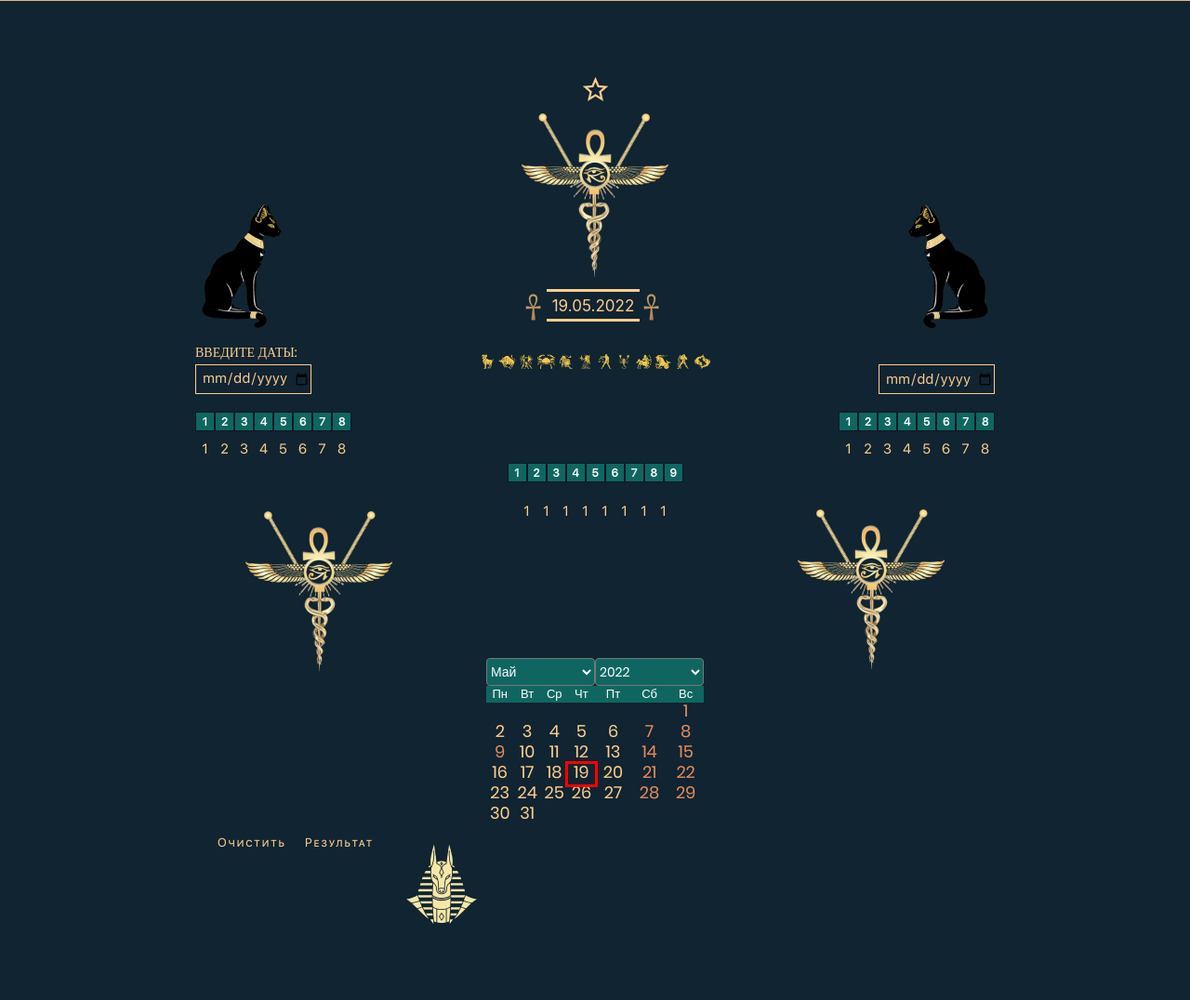
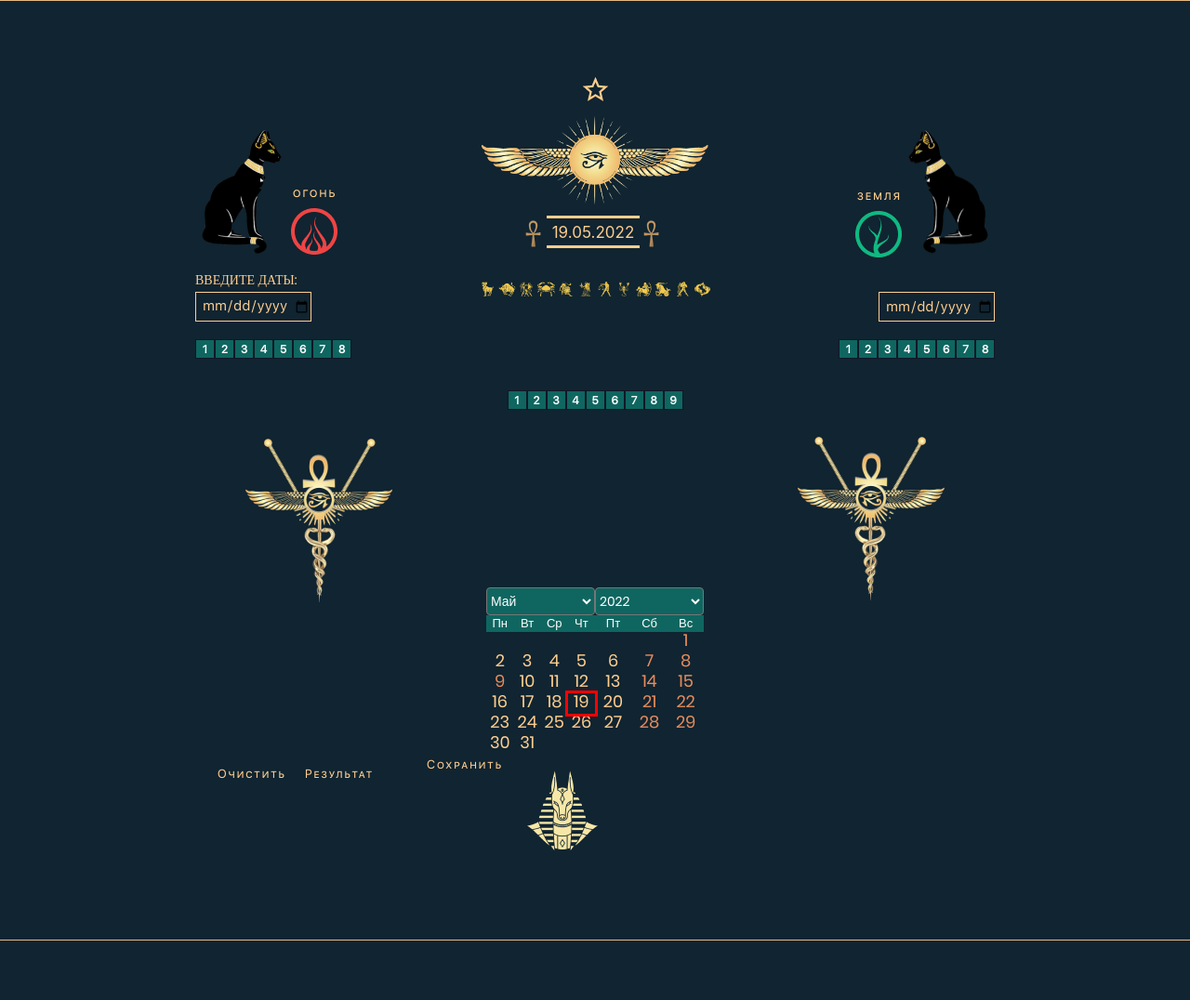
Before and after one commit to Nairnbru007/tarocalendar, a Django app: page /algorithm/ in a window 1280 px wide. Shown: the part 88-1164 px from the top of the page at 93% size. Run offline with Django 4.2, Linux system fonts and the light colour scheme; some libraries are stand-ins or nearby versions; some web fonts are replaced.

Commit message:
update algorithm

```diff
--- a/astro/astro/views.py
+++ b/astro/astro/views.py
@@ -18,19 +18,32 @@
 from astro.astro.forms import *
 from django.contrib.auth import authenticate, login
 from django.contrib import messages
-from django.http import HttpResponseRedirect, HttpResponse, HttpResponseBadRequest
+from django.http import HttpResponseRedirect, HttpResponse, HttpResponseBadRequest, JsonResponse
 from django.contrib.sites.shortcuts import get_current_site
 from django.template.loader import render_to_string
 from django.utils.http import urlsafe_base64_encode, urlsafe_base64_decode
 from django.utils.encoding import force_bytes, force_str
 from .tokens import account_activation_token, password_reset_token
 from django.core.mail import EmailMessage
-
+import json
 from datetime import datetime
 
 from os import walk
 import os
+import random
 
+def algorithm_run(left_arr,center_arr,right_arr):
+    for i in range(1,9):
+        left_arr['x1'+str(i)]=str(random.randint(1, 8))
+        right_arr['x2'+str(i)]=str(random.randint(1, 8))
+        center_arr['x3'+str(i)]=str(random.randint(1, 8))
+        #print(left_arr)
+        #print(right_arr)
+        #print(center_arr)
+#     left_arr=[random.randint(1, 8) for i in range (1,8)]
+#     center_arr=[random.randint(1, 8) for i in range (1,8)]
+#     right_arr=[random.randint(1, 8) for i in range (1,8)]
+    return {**left_arr,**center_arr,**right_arr}
 # def index(request):
 #     return render(request, 'index.html')
 
@@ -445,20 +458,6 @@
 
 class Algorithm(View):
 
-#     def get(self, request, *args, **kwargs):
-#         return render(
-#             request,
-#             'agreement.html',
-#         )
-
-
-
-#     def get(self, request, *args, **kwargs):
-#         return render(
-#             request,
-#             'agreement.html',
-#         )
-
     login_form = LoginForm
     register_form = Sign_Up_Form()
     forgot_password_form = UserForgotPasswordForm()
@@ -583,12 +582,12 @@
                                  "На Ваш электронный адрес {} было направлено письмо, для сброса Вашего пароля.".format(
                                      request.POST.get('email')))
                 return HttpResponseRedirect(request.path)
-        if request.POST.get('Result'):
+        if request.POST.get('Save'):
             data = request.POST
             left_result=""
             right_result=""
             center_result=""
-            for i in range(1,8):
+            for i in range(1,9):
                left_result=left_result+str(data['x1'+str(i)])
                right_result=right_result+str(data['x2'+str(i)])
                center_result=center_result+str(data['x3'+str(i)])
@@ -609,6 +608,42 @@
             #aaa = request.POST.get('x11')
             #print(data['x12'])
             return HttpResponseRedirect(request.path)
+        if request.POST.get('Result'):
+            data = request.POST
+            left_result_={}
+            right_result_={}
+            center_result_={}
+            context={'date1':data['date1'],'date2':data['date2']}
+            for i in range(1,9):
+               left_result_['x1'+str(i)]=str(data['x1'+str(i)])
+               right_result_['x2'+str(i)]=str(data['x2'+str(i)])
+               center_result_['x3'+str(i)]=str(data['x3'+str(i)])
+
+            result_values=algorithm_run(left_result_,center_result_,right_result_)
+            #print(result_values)
+            context={**context,**result_values}
+            # for i in range(1,9):
+#                context['x1'+str(i)]=result_values['x1'+str(i)]
+#                context['x2'+str(i)]=result_values['x2'+str(i)]
+#                context['x3'+str(i)]=result_values['x3'+str(i)]
+
+
+#             favorites = Favorites.objects.create(
+#                 user=request.user.username,
+#                 date=datetime.today().strftime('%d.%m.%Y'),
+#
+#                 rakurs_left=left_result,
+#                 rakurs_center=right_result,
+#                 rakurs_right=center_result,
+#
+#                 unknoun_field=1,
+#                 note='Информация о записи',
+#                 alarm=False
+#             )
+            #favorites.save()
+            #aaa = request.POST.get('x11')
+            #print(data['x12'])
+            return render(request, 'algorithm.html', context=context)
 
 @method_decorator(login_required(login_url='/'), name='dispatch')
 class Tarif(View):
--- a/astro/static/css/style.css
+++ b/astro/static/css/style.css
@@ -359,7 +359,7 @@
 	padding-left:64px;
 }
 .center_input{
-	width: 21px;
+	width: 24px;
 	height: 21px;
 	border: #111827;
 	text-align:center;
--- a/astro/templates/algorithm.html
+++ b/astro/templates/algorithm.html
@@ -76,7 +76,7 @@
 		<div class="container">
 			<div class="row justify-content-md-center">
 				<div class="col-sm-auto favorites">
-					<img src="{% static 'images/2223.png' %}" class="" alt="">
+					<img src="{% static 'images/lights.png' %}" class="" style="max-height: 100px;" alt="">
 				</div>
 			</div>
 		</div>
@@ -84,17 +84,18 @@
 			<div class="row">
 				<div class="col align-self-start">
 					<img src="{% static 'images/cat1.png' %}" class="cat1" alt="">
+					<img src="{% static 'images/fire.png' %}" class="cat1" alt="">
 				</div>
 				<div class="col align-self-center cat3 circle__filter2 flex">
                     <img src="{% static 'images/image_d18_3.png' %}" class="crosses" alt="">
 						<input id="current_date" class="center_date"  disabled style="width: 100px;"></p>
                     <img src="{% static 'images/image_d18_3.png' %}" class="crosses_1" alt="">
 				</div>
-
 				<div class="col align-self-end">
                     <div class="calendar__top cat1 flex">
-					<img src="{% static 'images/cat2.png' %}" class="" alt="">
-                        </div>
+                    <img src="{% static 'images/earth.png' %}" style="width: 50px; height:78px;position:initial;margin:60px 0 0 0;" class="cat2" alt="">
+					<img src="{% static 'images/cat2.png' %}" style="width: 100px; height:135px;position:initial;" class="cat2" alt="">
+                    </div>
 				</div>
 			</div>
 		</div>
@@ -135,43 +136,46 @@
 
 				<div class="calendar__top  inp_date">
 				<p style="color:#FFCE8E;">ВВЕДИТЕ ДАТЫ:<p>
-				<input type="date" class="calendar__top_input input-number" name="date1" style="width: 125px; color:#FFCE8E;">
+				<input type="date" class="calendar__top_input input-number" name="date1" style="width: 125px; color:#FFCE8E;" value={{ date1 }}>
 				</div>
+
 				</div>
 				<div class="col align-self-center ">
 				</div>
+
 				<div class="col align-self-end">
 					<div class="calendar__top inp_date flex">
-					<input type="date" class="calendar__top_input input-number" name="date2" style="width: 125px; color:#FFCE8E;">
+					<input type="date" class="calendar__top_input input-number" name="date2" style="width: 125px; color:#FFCE8E;" value={{ date2 }}>
 					</div>
 				</div>
+
 			</div>
 		</div>
 		<div class="container">
 			<div class="row">
 				<div class="col align-self-start">
                     <div class="inp_date_3 flex">
-					<input type="text" name="x11" class="center_input_empty" id="digits_start_day_sum_1" value="1"  >
-					<input type="text" name="x12" class="center_input_empty" id="digits_start_day_sum_1" value="2"  >
-					<input type="text" name="x13" class="center_input_empty" id="digits_start_day_sum_1" value="3"  >
-					<input type="text" name="x14" class="center_input_empty" id="digits_start_day_sum_1" value="4"  >
-                    <input type="text" name="x15" class="center_input_empty" id="digits_start_day_sum_1" value="5"  >
-					<input type="text" name="x16" class="center_input_empty" id="digits_start_day_sum_1" value="6"  >
-					<input type="text" name="x17" class="center_input_empty" id="digits_start_day_sum_1" value="7"  >
-					<input type="text" name="x18" class="center_input_empty" id="digits_start_day_sum_1" value="8"  >
+					<input type="text" name="x11" class="center_input_empty" id="digits_start_day_sum_1" value={{ x11 }}  >
+					<input type="text" name="x12" class="center_input_empty" id="digits_start_day_sum_1" value={{ x12 }}  >
+					<input type="text" name="x13" class="center_input_empty" id="digits_start_day_sum_1" value={{ x13 }}  >
+					<input type="text" name="x14" class="center_input_empty" id="digits_start_day_sum_1" value={{ x14 }}  >
+                    <input type="text" name="x15" class="center_input_empty" id="digits_start_day_sum_1" value={{ x15 }}  >
+					<input type="text" name="x16" class="center_input_empty" id="digits_start_day_sum_1" value={{ x16 }}  >
+					<input type="text" name="x17" class="center_input_empty" id="digits_start_day_sum_1" value={{ x17 }}  >
+					<input type="text" name="x18" class="center_input_empty" id="digits_start_day_sum_1" value={{ x18 }}  >
 			        </div>
 			    </div>
 			    <div class="col align-self-center "></div>
                 <div class="col align-self-end ">
 				    <div class="calendar__top inp_date_3 flex">
-					<input type="text" name="x21" class="center_input_empty" id="digits_start_day_sum_1_1" value="1"  >
-                    <input type="text" name="x22" class="center_input_empty" id="digits_start_day_sum_1_1" value="2"  >
-                    <input type="text" name="x23" class="center_input_empty" id="digits_start_day_sum_1_1" value="3"  >
-                    <input type="text" name="x24" class="center_input_empty" id="digits_start_day_sum_1_1" value="4"  >
-					<input type="text" name="x25" class="center_input_empty" id="digits_start_day_sum_1_1" value="5"  >
-					<input type="text" name="x26" class="center_input_empty" id="digits_start_day_sum_1_1" value="6"  >
-					<input type="text" name="x27" class="center_input_empty" id="digits_start_day_sum_1_1" value="7"  >
-					<input type="text" name="x28" class="center_input_empty" id="digits_start_day_sum_1_1" value="8"  >
+					<input type="text" name="x21" class="center_input_empty" id="digits_start_day_sum_1_1" value={{ x21 }}  >
+                    <input type="text" name="x22" class="center_input_empty" id="digits_start_day_sum_1_1" value={{ x22 }}  >
+                    <input type="text" name="x23" class="center_input_empty" id="digits_start_day_sum_1_1" value={{ x23 }}  >
+                    <input type="text" name="x24" class="center_input_empty" id="digits_start_day_sum_1_1" value={{ x24 }}  >
+					<input type="text" name="x25" class="center_input_empty" id="digits_start_day_sum_1_1" value={{ x25 }}  >
+					<input type="text" name="x26" class="center_input_empty" id="digits_start_day_sum_1_1" value={{ x26 }}  >
+					<input type="text" name="x27" class="center_input_empty" id="digits_start_day_sum_1_1" value={{ x28 }}  >
+					<input type="text" name="x28" class="center_input_empty" id="digits_start_day_sum_1_1" value={{ x28 }}  >
                     </div>
                 </div>
 	        </div>
@@ -208,15 +212,15 @@
                     </div>
                 </div>
                 <div class="col align-self-center ">
-                    <div class="flex rakurs_center circle__filter2">
-					<input type="text" name="x31" class="center_input" id="rakurs_right_1" value="1" >
-					<input type="text" name="x32" class="center_input" id="rakurs_right_2" value="1" >
-					<input type="text" name="x33" class="center_input" id="rakurs_right_3" value="1" >
-					<input type="text" name="x34" class="center_input" id="rakurs_right_4" value="1" >
-					<input type="text" name="x35" class="center_input" id="rakurs_right_5" value="1" >
-					<input type="text" name="x36" class="center_input" id="rakurs_right_6" value="1" >
-					<input type="text" name="x37" class="center_input" id="rakurs_right_7" value="1" >
-					<input type="text" name="x38" class="center_input" id="rakurs_right_8" value="1" >
+                    <div class="flex rakurs_center circle__filter2" style="margin:-24px 0 0 0;">
+					<input type="text" name="x31" class="center_input" id="rakurs_right_1" value={{ x31 }} >
+					<input type="text" name="x32" class="center_input" id="rakurs_right_2" value={{ x32 }} >
+					<input type="text" name="x33" class="center_input" id="rakurs_right_3" value={{ x33 }} >
+					<input type="text" name="x34" class="center_input" id="rakurs_right_4" value={{ x34 }} >
+					<input type="text" name="x35" class="center_input" id="rakurs_right_5" value={{ x35 }} >
+					<input type="text" name="x36" class="center_input" id="rakurs_right_6" value={{ x36 }} >
+					<input type="text" name="x37" class="center_input" id="rakurs_right_7" value={{ x37 }} >
+					<input type="text" name="x38" class="center_input" id="rakurs_right_8" value={{ x38 }} >
 				</div>
                 </div>
                 <div class="col align-self-end ">
@@ -238,7 +242,7 @@
           <div class="row">
                 <div class="col align-self-start">
                     <div class="calendar__top flex Group_506 circle__filter2">
-					<img src="{% static 'images/Group_506.png' %}" class="" alt="">
+					<img src="{% static 'images/2.png' %}" class="" alt="">
                     </div>
                 </div>
                 <div class="col align-self-center flex" style='height:180px;'>
@@ -367,7 +371,7 @@
                 </div>
                 <div class="col align-self-end">
                     <div class="flex Group_506_1 circle__filter2 calendar__top">
-					    <img src="{% static 'images/Group_506.png' %}" class="" alt="">
+					    <img src="{% static 'images/1.png' %}" class="" alt="">
                     </div>
                 </div>
           </div>
@@ -380,7 +384,10 @@
 					<input type="submit" class="circle__filter_block clear_center" name="clear" value="Очистить">
 					<input type="submit" class="circle__filter_block done_center" id="Result" name="Result" value="Результат">
 				</div>
-                <div class="circle__filter2 flex">
+				<div class="circle__filter2 flex" style="margin: -25px 0 0 5px;">
+				<input type="submit" class="circle__filter_block" id="Save" name="Save" value="Сохранить">
+				</div>
+                <div class="circle__filter2 flex" style="margin: -5px 0 0 5px;">
                         <img src="{% static 'images/asdasd1.png' %}" class="" alt="">
                 </div>
             </div>
```
Also changed, not shown: astro/static/images/1.png (added), astro/static/images/2.png (added), astro/static/images/lights.png (added), 2 other files.
